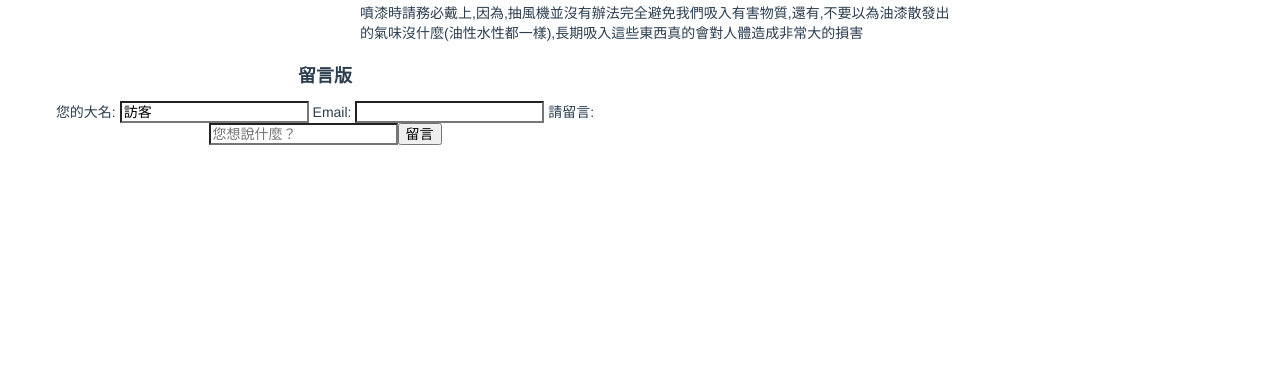
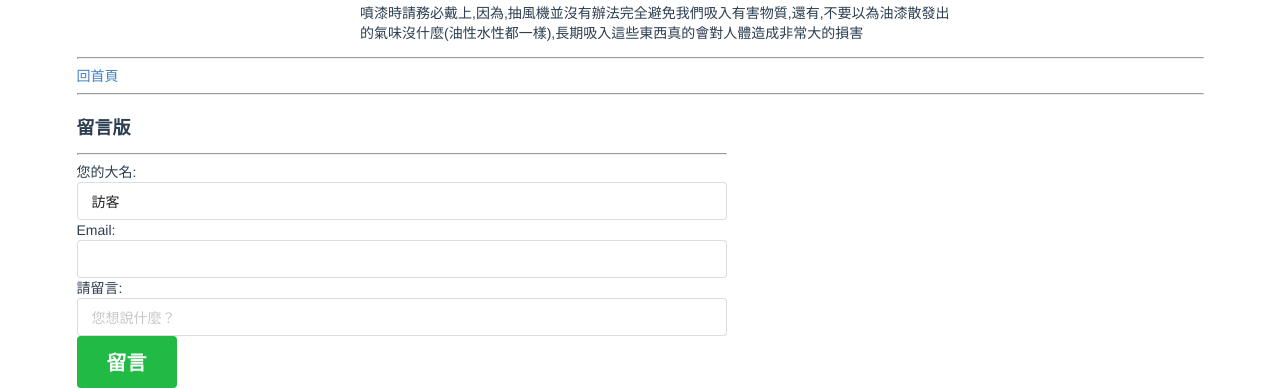
Before and after one commit to jinglunT/model, a Vue app: page /#/teach in a window 1280 px wide. Shown: the part 3900-4288 px from the top of the page. Before the commit the page ends 4045 px from the top, so only its background shows below. Built offline with nearby package versions, Linux system fonts and the light colour scheme; what vuefire would draw is missing.

Commit message:
Update Chat.vue

```diff
--- a/src/components/Chat.vue
+++ b/src/components/Chat.vue
@@ -1,18 +1,24 @@
 <template>
+  <div class="ui container left aligned">
+    <hr/>
+    <router-link to="/">回首頁</router-link>
+    <hr/>
     <div class="ui comments">
       <h3> {{ msg }}</h3>
         <div class="comment" v-for = "c in chats" :key=" c.time">
-        {{ c.n }} says: {{ c.t }} -- {{ parseTime(c.time) }}
+          <i class ="user icon"/> {{ c.n }} says: {{ c.t }} -- {{ parseTime(c.time) }}
         </div>
-    <form>
+      <hr/>
+      <form class="ui form">
         <label> 您的大名: </label>
         <input type='text' v-model="myName" />
         <label> Email: </label>
         <input type='email' v-model="myEmail" />
         <label> 請留言: </label>
         <input type='text' v-model="myText" placeholder="您想說什麼？"/>
-      <button @click="submit(myName, myEmail, myText)">留言</button>
+        <button class="ui huge green button" @click="submit(myName, myEmail, myText)">留言</button>
       </form>
+    </div>
   </div>
 
 </template>
```
Lines whose indentation alone changed are shown as unchanged.
